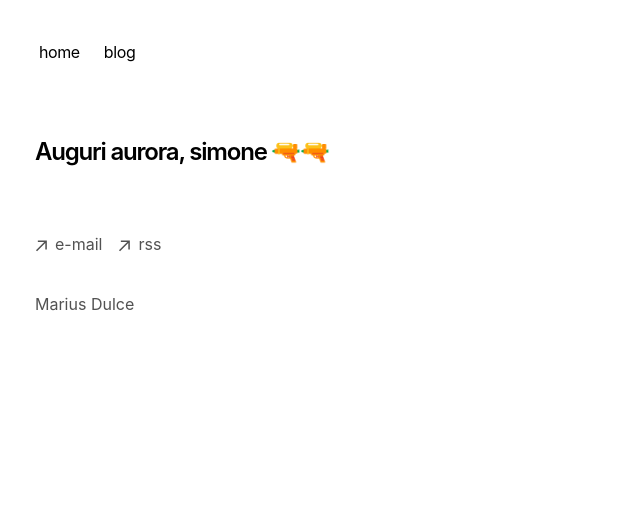
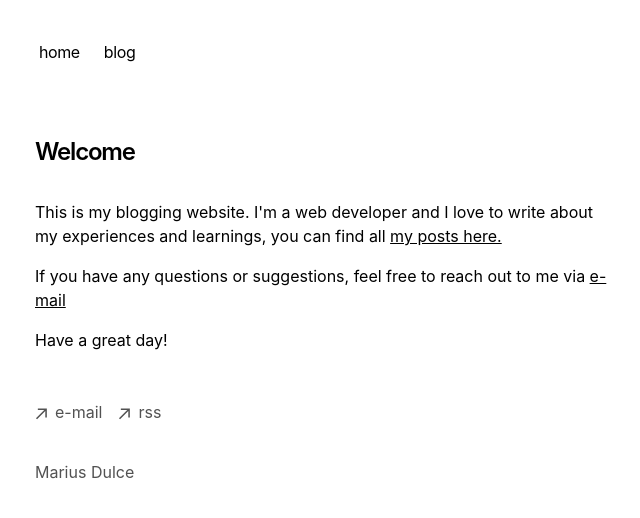
Before and after one commit to dulcemarius/MarkdownBlog, a Next.js app: page / in a window 1280 px wide. Shown: the top 518 px of the page, without its empty margins (317-957 px from the left). Built offline with nearby package versions, Linux system fonts and the light colour scheme.

Commit message:
tutto ok

```diff
--- a/app/page.tsx
+++ b/app/page.tsx
@@ -4,9 +4,17 @@ export default function Page() {
   return (
     <section>
       <h1 className="mb-8 text-2xl font-semibold tracking-tighter">
-        Auguri aurora, simone 🔫🔫
+        Welcome
       </h1>
-
+      <p className="mb-4">
+        {`This is my blogging website. I'm a web developer and I love to write about my experiences and learnings,`} {`you can find all`} <a className="underline" href="/blog">{`my posts here.`}</a>
+      </p>
+      <p className="mb-4">
+        {`If you have any questions or suggestions, feel free to reach out to me via`} <a className="underline" href="mailto:dulcemariuspriv@gmail.com">{`e-mail`}</a>
+      </p>
+      <p className="mb-4">
+        {`Have a great day!`}
+      </p>
     </section>
   )
 }
```
